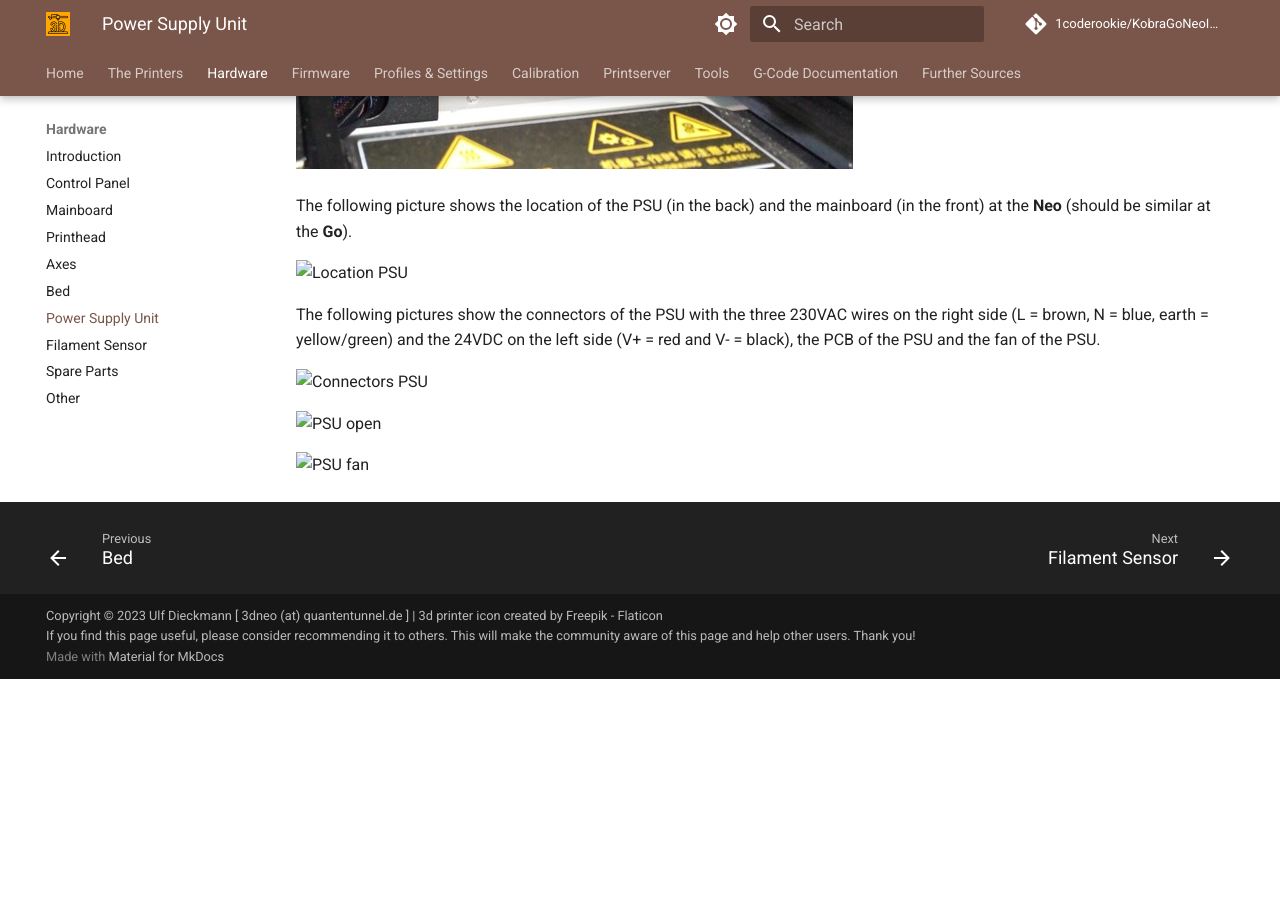
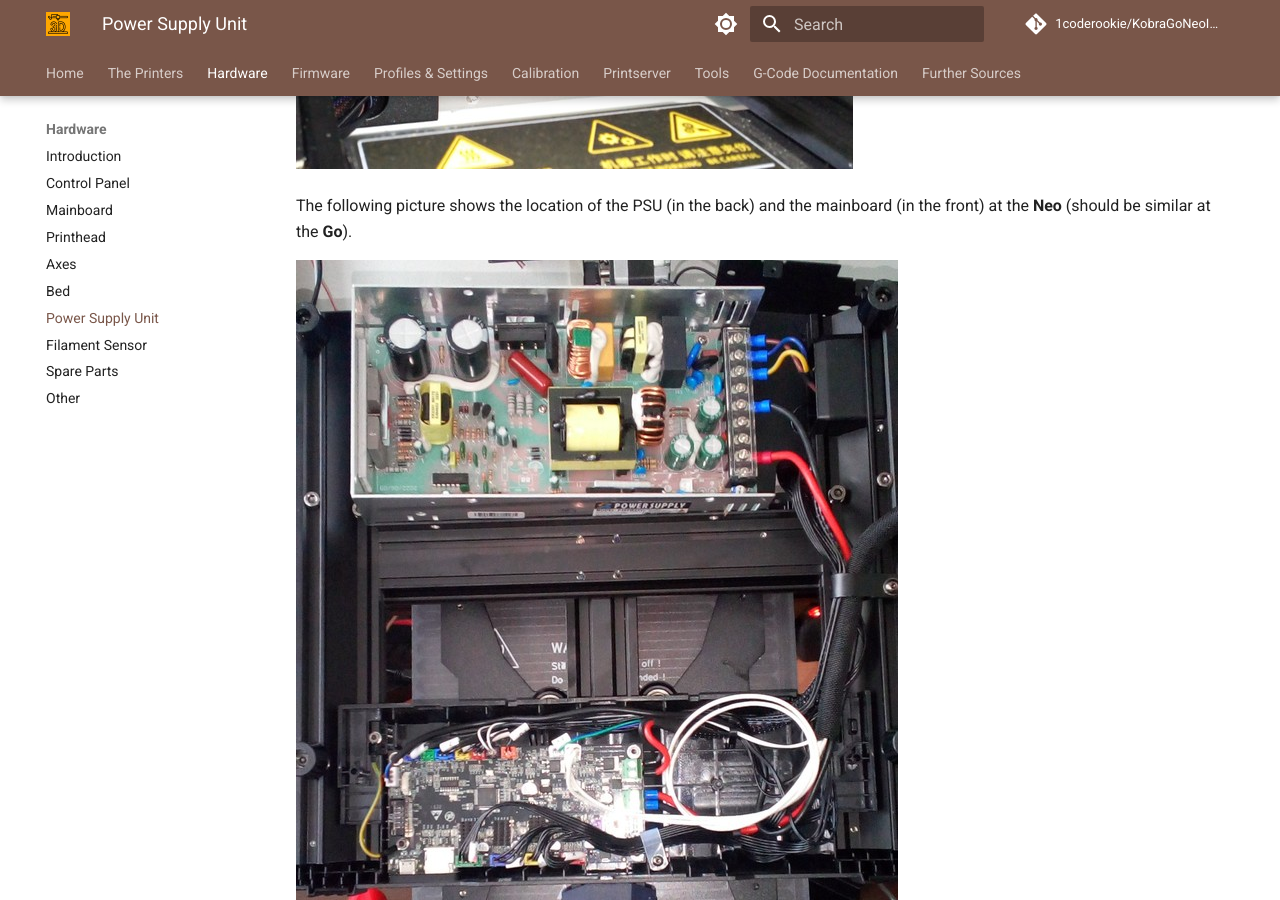
Before and after one commit to 1coderookie/KobraGoNeoInsights, an MkDocs documentation site: the page built from docs/hardware/powersupply.md, in a window 1280 px wide and 900 px high, scrolled down 1727 px. Built offline with MkDocs 1.6.1 and Material for MkDocs 9.7.7, drawn with Linux system fonts in a browser that asks for light colours; comment, search, counter and statistics services are not loaded; before the commit the page ends 2406 px from its top, so only the background shows below that.

Commit message:
Update powersupply.md

```diff
--- a/docs/hardware/powersupply.md
+++ b/docs/hardware/powersupply.md
@@ -21,12 +21,12 @@ The housing of the power supply unit is mounted at the back of the base frame un
 
 The following picture shows the location of the PSU (in the back) and the mainboard (in the front) at the **Neo** (should be similar at the **Go**).
 
-![Location PSU](..assets/images/neo_underside_mb-psu_web.jpg)
+![Location PSU](../assets/images/neo_underside_mb-psu_web.jpg)
 
 The following pictures show the connectors of the PSU with the three 230VAC wires on the right side (L = brown, N = blue, earth = yellow/green) and the 24VDC on the left side (V+ = red and V- = black), the PCB of the PSU and the fan of the PSU.
 
-![Connectors PSU](..assets/images/psu_connectors_web.jpg)
+![Connectors PSU](../assets/images/psu_connectors_web.jpg)
 
-![PSU open](..assets/images/psu_open_web.jpg)
+![PSU open](../assets/images/psu_open_web.jpg)
 
-![PSU fan](..assets/images/psu_fan_web.jpg)
+![PSU fan](../assets/images/psu_fan_web.jpg)
```
